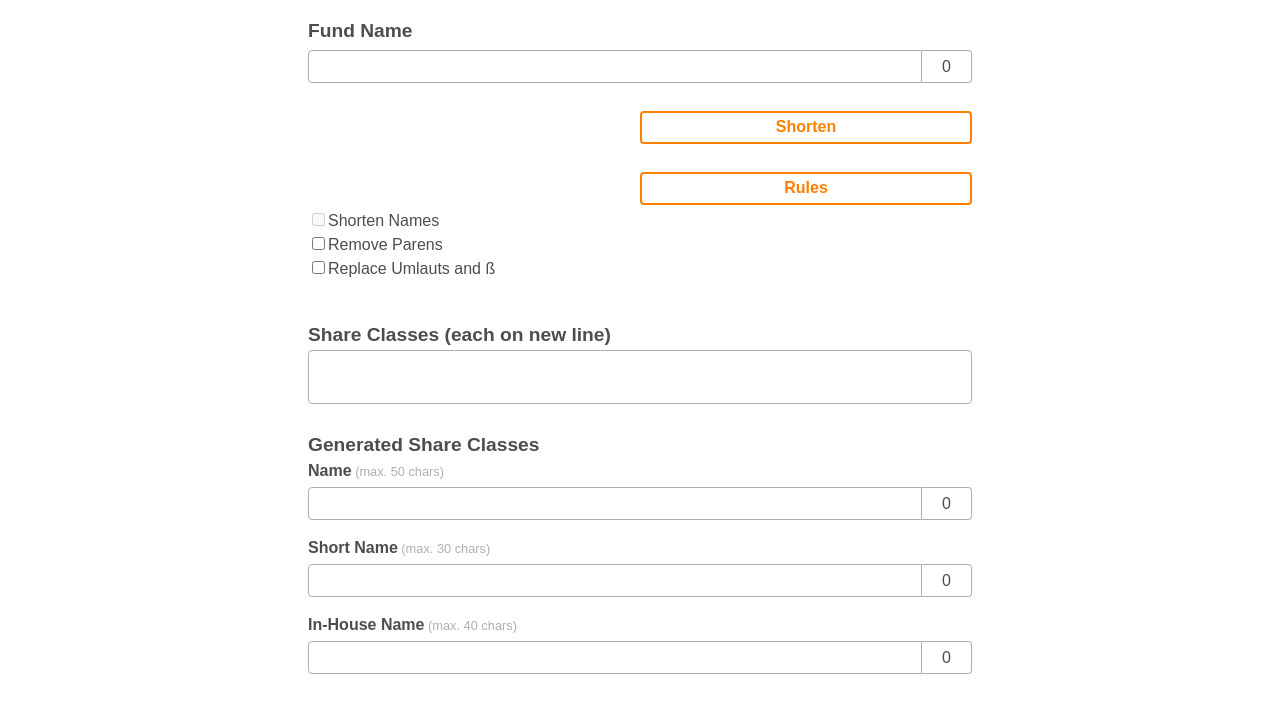
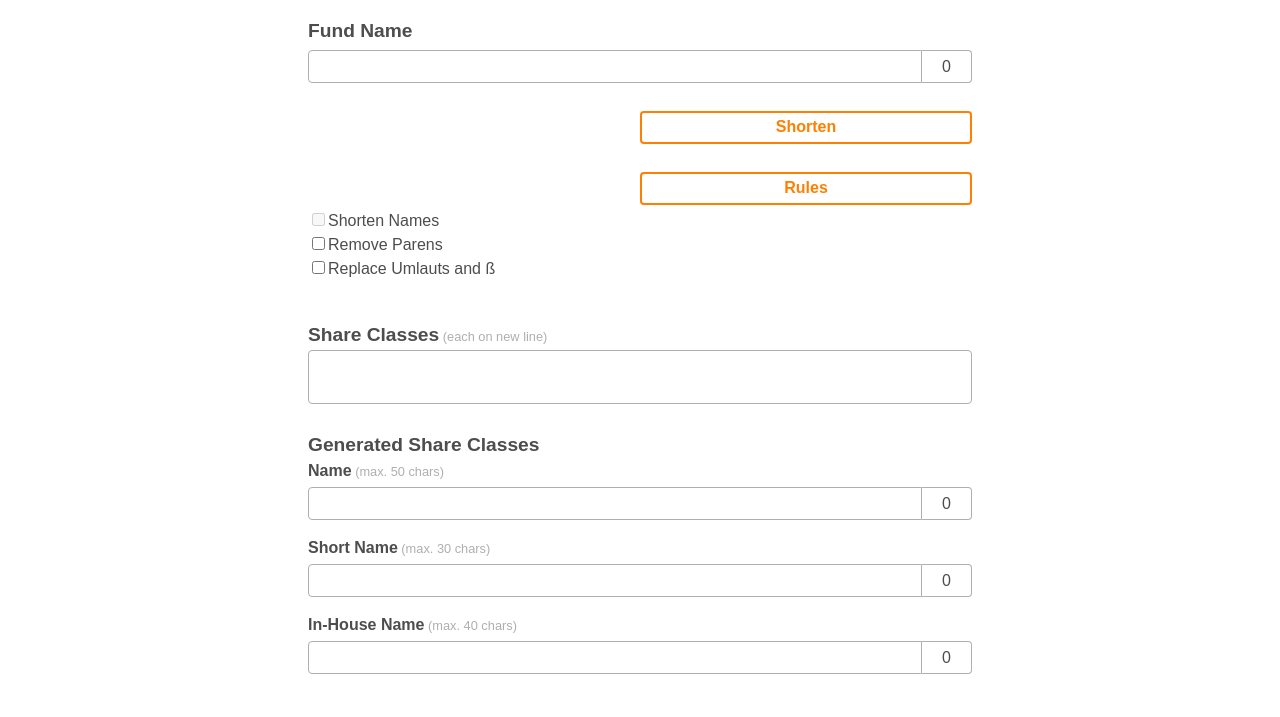
Before and after one commit to mareksl/nameShortener, a plain HTML site: page index.html in a window 1280 px wide. Shown: the part 83-800 px from the top of the page. Drawn offline with Linux system fonts and the light colour scheme; a web font is replaced by a local one.

Commit message:
minor styling changes

```diff
--- a/css/typography.scss
+++ b/css/typography.scss
@@ -64,6 +64,7 @@ h1 {
 }
 
 h2 {
+	display: inline;
 	font-size: 1.2em;
 	font-weight: bold;
 }
--- a/index.html
+++ b/index.html
@@ -62,7 +62,7 @@
 	</div>
 	<div class="main">
 		<div class="formGroup">
-			<label><h2>Share Classes (each on new line)</h2>
+			<label><h2>Share Classes</h2><small> (each on new line)</small>
 		<textarea class="shareClassesInput" id="shareClasses"></textarea></label>
 		</div>
 		<div class="formGroup">
```
Also changed, not shown: css/styles.css, 1 other file.
